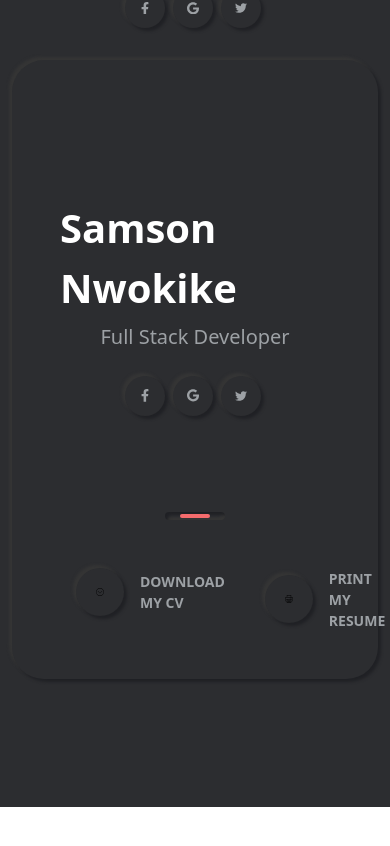
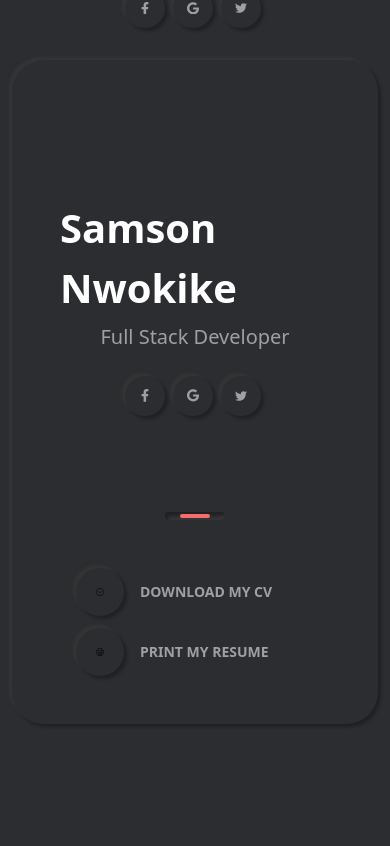
Before and after one commit to sir-radar/portfolio, a Vue app: page / in a window 390 px wide. Shown: the part 808-1654 px from the top of the page. Before the commit the page ends 1615 px from the top, so only its background shows below. Built offline with nearby package versions, Linux system fonts and the light colour scheme.

Commit message:
fix responsiveness

```diff
--- a/src/pages/Home.vue
+++ b/src/pages/Home.vue
@@ -35,8 +35,8 @@
       </li>
     </ul>
     <Divider class="mb-12 w-60" />
-    <div class="flex justify-between w-full text-muted">
-      <div class="px-4">
+    <div class="flex flex-col md:flex-row justify-between w-full text-muted">
+      <div class="px-4 mb-3 md:mb-0">
         <a class="flex items-center mr-2 cursor-pointer p-0">
           <div class="shadow-app rounded-2 mr-4">
             <div
```
